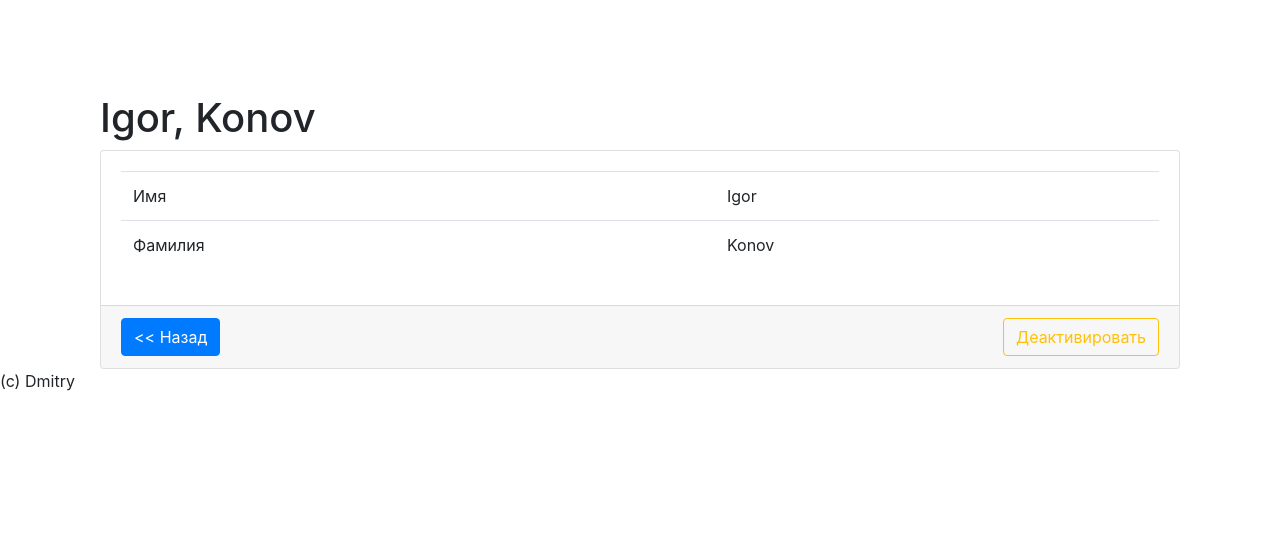
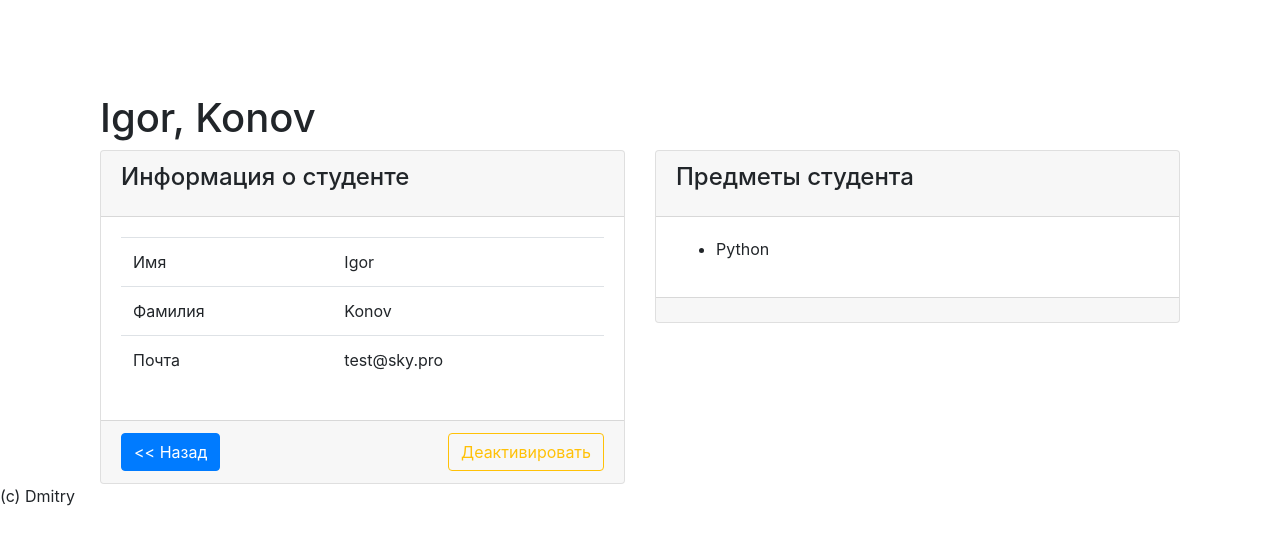
Before and after one commit to DSulzhits/06_3_20_1_Django_ORM, a Django app: page /student/6/ in a window 1280 px wide. Shown: the part 56-601 px from the top of the page. Run offline with Django 4.2, Linux system fonts and the light colour scheme; the visitor is signed in with stand-in values (Sample User, id 1); data comes from the database, SQL or seed files in the repository; some libraries are stand-ins or nearby versions.

Commit message:
В шаблон student_detail.html добавлен вывод таблицы с информацией о предметах студента

```diff
--- a/main/templates/main/student_detail.html
+++ b/main/templates/main/student_detail.html
@@ -1,8 +1,11 @@
 {% extends 'main/base.html' %}
 
 {% block content %}
-    <div class="col">
+    <div class="col-6">
         <div class="card">
+            <div class="card-header">
+                <h4 class="card-title"> Информация о студенте </h4>
+            </div>
             <div class="card-body">
                 <table class="table">
                     <tr>
@@ -12,6 +15,10 @@
                     <tr>
                         <td>Фамилия</td>
                         <td>{{ object.last_name }}</td>
+                    </tr>
+                    <tr>
+                        <td>Почта</td>
+                        <td>{{ object.email|default:"-" }}</td>
                     </tr>
                 </table>
             </div>
@@ -27,4 +34,21 @@
             </div>
         </div>
     </div>
+    <div class="col-6">
+        <div class="card">
+            <div class="card-header">
+                <h4 class="card-title"> Предметы студента </h4>
+            </div>
+            <div class="card-body">
+            <ul>
+                {% for subject in subjects %}
+                    <li>{{ subject }}</li>
+                {% endfor %}
+            </ul>
+            </div>
+            <div class="card-footer">
+
+            </div>
+        </div>
+    </div>
 {% endblock %}
```
